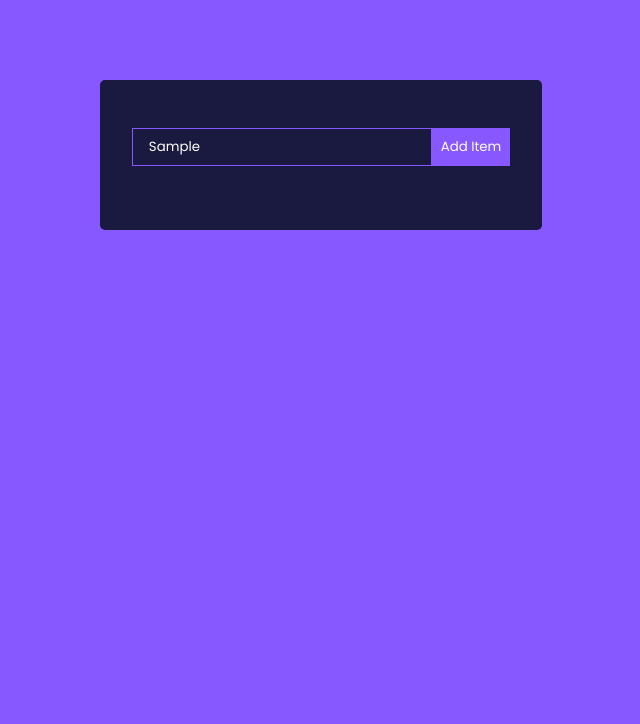
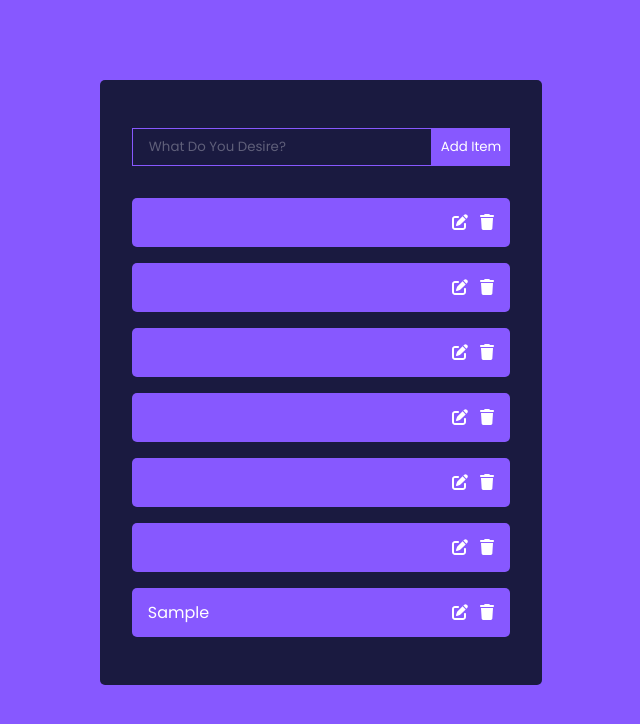
Before and after one commit to Foxglovery/fox-will-fetch-react, a React (Create React App) app: page / in a window 1280 px wide. Both pictures are taken after typing "Sample" into the empty fields and a click on the button "Add Item". Shown: the top 724 px of the page, without its empty margins (319-959 px from the left). Built offline with nearby package versions, Linux system fonts and the light colour scheme.

Commit message:
add to list

```diff
--- a/src/components/List.js
+++ b/src/components/List.js
@@ -1,5 +1,15 @@
 import React from "react";
-
-export const List = () => {
-  return <div>List</div>;
+import { FontAwesomeIcon } from "@fortawesome/react-fontawesome";
+import { faPenToSquare } from "@fortawesome/free-solid-svg-icons";
+import { faTrash } from "@fortawesome/free-solid-svg-icons";
+export const List = ({ task }) => {
+  return (
+    <div className="Todo">
+      <p>{task.task}</p>
+      <div>
+        <FontAwesomeIcon icon={faPenToSquare} />
+        <FontAwesomeIcon icon={faTrash} />
+      </div>
+    </div>
+  );
 };
--- a/src/components/ListForm.js
+++ b/src/components/ListForm.js
@@ -1,12 +1,14 @@
 import React, { useState } from "react";
 
-export const ListForm = () => {
+export const ListForm = ({ addList }) => {
   const [value, setValue] = useState("");
 
   const handleSubmit = (e) => {
     e.preventDefault();
 
-    console.log(value);
+    addList(value);
+
+    setValue("");
   };
   return (
     <form className="ListForm" onSubmit={handleSubmit}>
@@ -14,6 +16,7 @@ export const ListForm = () => {
         type="text"
         className="todo-input"
         placeholder="What Do You Desire?"
+        value={value}
         onChange={(e) => setValue(e.target.value)}
       />
       <button type="submit" className="todo-btn">
--- a/src/components/ListWrapper.js
+++ b/src/components/ListWrapper.js
@@ -1,10 +1,24 @@
 import React, { useState } from "react";
 import { ListForm } from "./ListForm";
+import { v4 as uuidv4 } from "uuid";
+import { List } from "./List";
+uuidv4();
+export const ListWrapper = () => {
+  const [lists, setLists] = useState([]);
 
-export const ListWrapper = () => {
+  const addList = (list) => {
+    setLists([
+      ...list,
+      { id: uuidv4(), task: list, completed: false, isEditing: false },
+    ]);
+    console.log("added to list:", lists);
+  };
   return (
     <div className="TodoWrapper">
-      <ListForm />
+      <ListForm addList={addList} />
+      {lists.map((list, index) => (
+        <List task={list} key={index} />
+      ))}
     </div>
   );
 };
```
